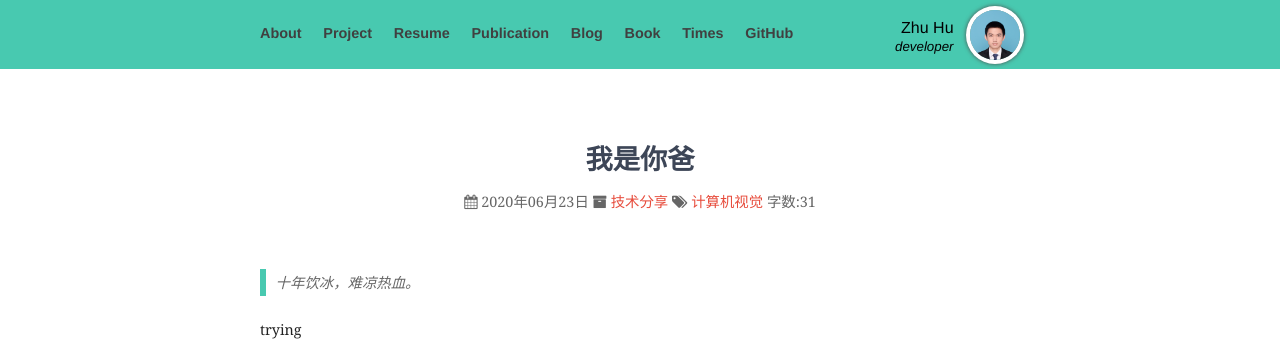
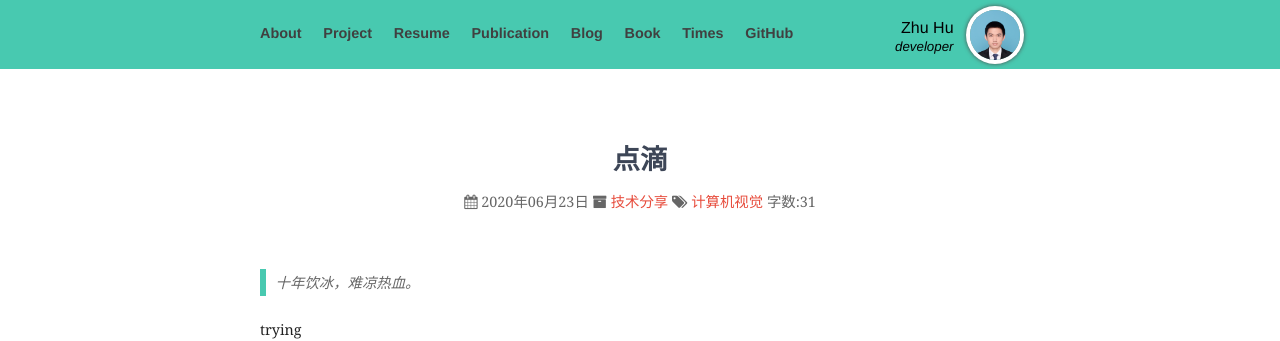
Before and after one commit to zhuhu00/zhuhu00.github.io, a Jekyll site: the page built from _posts/2020-06-23-diandi.md, in a window 1280 px wide. Shown: the top 341 px of the page. Built offline with Jekyll 4.4.1, drawn with Linux system fonts in a browser that asks for light colours; nearby versions of some CDN libraries.

Commit message:
试试新的东西
是

```diff
--- a/_posts/2020-06-23-testing.md
+++ b/_posts/2020-06-23-diandi.md
@@ -1,6 +1,6 @@
 ---
 layout: post
-title: 我是你爸
+title: 点滴
 categories: [技术分享]
 tags: 计算机视觉
 ---
```
